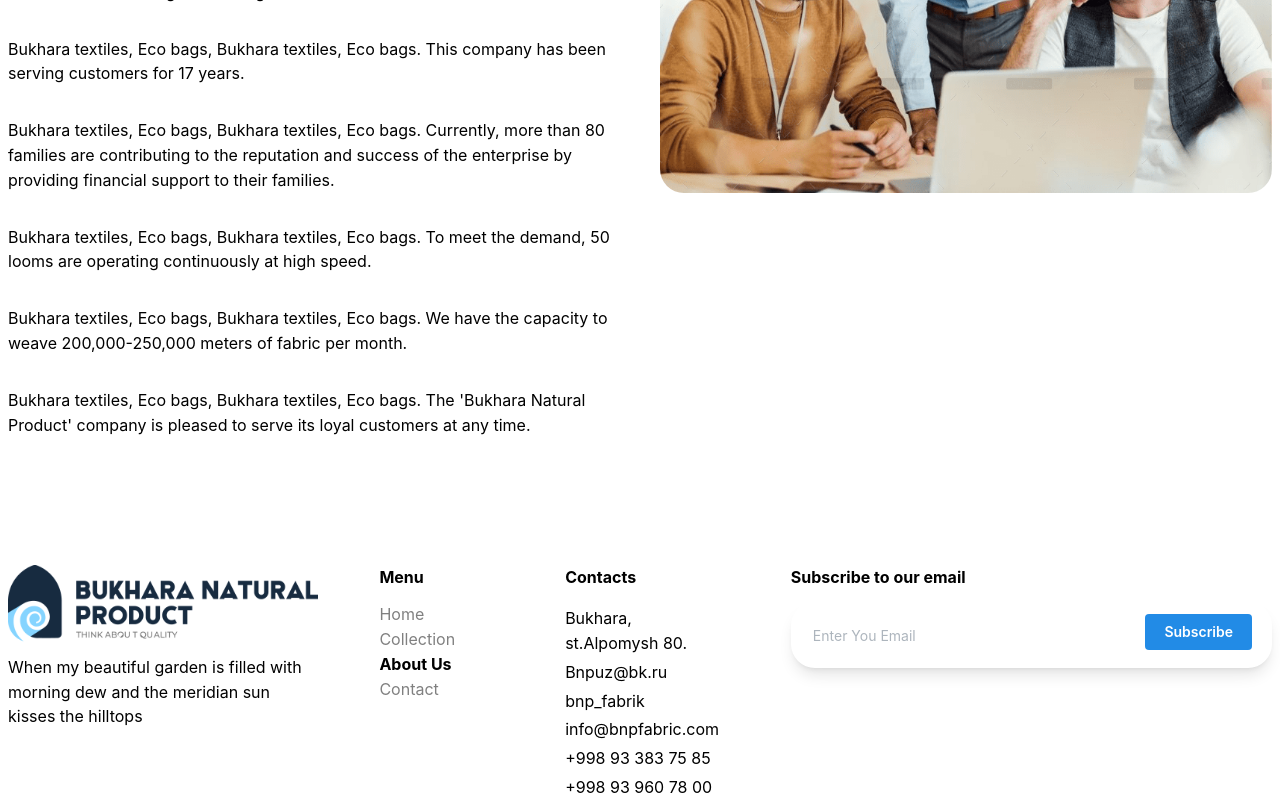
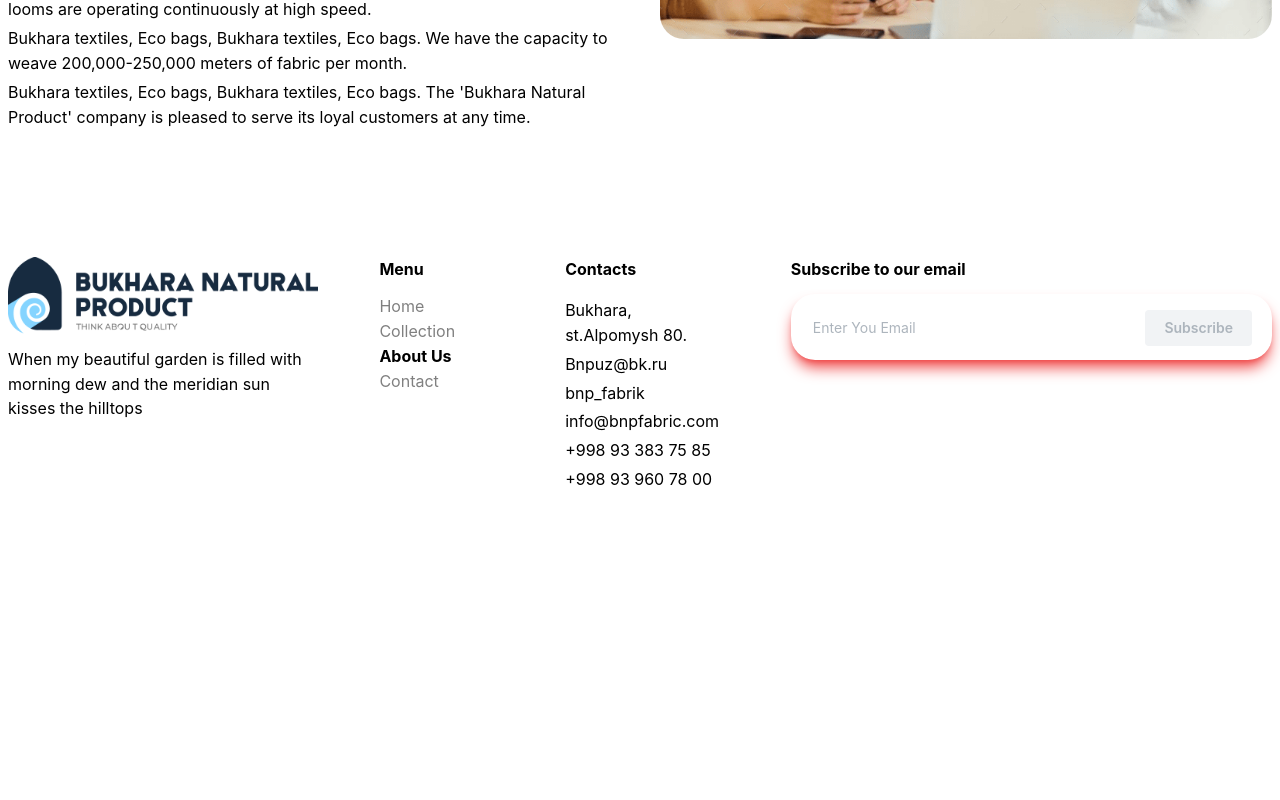
Before and after one commit to Abdullo-0901/buxara-natural, a React (Vite) app: page /about in a window 1280 px wide. Shown: the part 789-1589 px from the top of the page. After the commit the page ends 1281 px from the top, so only its background shows below. Built offline with nearby package versions, Linux system fonts and the light colour scheme.

Commit message:
responsive and translate text

```diff
--- a/src/locales/en.json
+++ b/src/locales/en.json
@@ -23,10 +23,10 @@
   "servicescardtitle2": "Document cleaning",
   "servicescardtitle3": "Repair service",
   "servicescardtext4": "Professional team",
-  "mahsulotsifat": "Material sifati ",
-  "mahsulotabout": "Buxoro Tabiiy Mahsuloti",
-  "mahsulotdes": "Ko'p yillar davomida butun dunyoda foydalanish uchun paxta matolarini ishlab chiqaradigan kompaniya bo'lib kelgan",
-  "mahsulotbtn": "To'plam",
+  "mahsulotsifat": "Material quality",
+  "mahsulotabout": "Bukhara Natural Product",
+  "mahsulotdes": "For many years, the company has been producing cotton fabrics for use all over the world",
+  "mahsulotbtn": "Send",
   "alertMessage": "Send your message",
   "qishcollectiontitle": "Winter Collection",
   "wintercollectiondescription": "Bukhara natural product",
--- a/src/locales/ru.json
+++ b/src/locales/ru.json
@@ -22,10 +22,10 @@
   "servicescardtitle2": "Очистка документов",
   "servicescardtitle3": "Ремонтная служба",
   "servicescardtext4": "Профессиональная команда",
-  "mahsulotsifat": "Material sifati ",
-  "mahsulotabout": "Buxoro tabiiy mahsuloti",
-  "mahsulotdes": "Ko'p yillar davomida butun dunyoda foydalanish uchun paxta matolarini ishlab chiqaradigan kompaniya bo'lib kelgan",
-  "mahsulotbtn": "To'plam",
+  "mahsulotsifat": "Качество материала",
+  "mahsulotabout": "Бухарский природный продукт",
+  "mahsulotdes": "В течение многих лет компания производила хлопчатобумажные ткани для использования во всем мире",
+  "mahsulotbtn": "Набор",
 
   "qishcollectiontitle": "Зимняя коллекция",
   "wintercollectiondescription": "Бухарский натуральный продукт",
--- a/src/pages/about.tsx
+++ b/src/pages/about.tsx
@@ -10,7 +10,7 @@
         src="/aboutme.png"
         alt=""
       />
-      <div className="flex flex-col gap-y-8">
+      <div className="flex flex-col gap-y-1">
         <h1 className="font-bold text-4xl">{t("aboutmetitle")}</h1>
         <h1>{t("aboutmetitle1")}</h1>
         <h1 className="">{t("aboutmdesec1")}</h1>
--- a/src/pages/home.tsx
+++ b/src/pages/home.tsx
@@ -36,7 +36,7 @@
 
   return (
     <div className="">
-      <section className="bg-[#464342]  sm:h-auto sm2:h-[30vh] mmd:h-[45vh]  sm3:h-[40vh] md:h-[65vh] lg:min-h-[90vh] pr-1 items-center flex justify-end  rounded-3xl w-full relative ">
+      <section className="bg-[#464342]  sm:h-auto sm2:h-[40vh] mmd:h-[45vh]  sm3:h-[40vh] md:h-[65vh] lg:min-h-[90vh] pr-1 items-center flex justify-end  rounded-3xl w-full relative ">
         <img
           className="absolute right-0 w-full -left-[22%]"
           src="/home.png"
--- a/src/pages/layout.tsx
+++ b/src/pages/layout.tsx
@@ -2,9 +2,12 @@
 import { HeaderMenu, links } from "../components/Header/headers";
 import { useTranslation } from "react-i18next";
 import { Button, Flex, Input, Menu } from "@mantine/core";
+import { toast } from "react-toastify";
+import { useState } from "react";
 
 const Layout = () => {
   const { t } = useTranslation();
+  const [message, setMessage] = useState<string>("");
 
   document.title = "Home";
 
@@ -34,6 +37,39 @@
       </Menu>
     );
   });
+
+  const sendMessage = async () => {
+    // useEffect(() => {
+    //   Aos.init();
+    // }, []);
+
+    const token = "7014941655:AAGccnh01y1JkW9E3ggcwSlg5NwoaEKQdL8";
+    const chatId = "5923880668"; // The chat ID of the user or group you want to send the message to
+    const url = `https://api.telegram.org/bot${token}/sendMessage`;
+
+    try {
+      const response = await fetch(url, {
+        method: "POST",
+        headers: {
+          "Content-Type": "application/json",
+        },
+        body: JSON.stringify({
+          chat_id: chatId,
+          text: `Email: ${message}`,
+        }),
+      });
+
+      if (response.ok) {
+        setMessage("");
+        toast.success(t("alertMessage"));
+      } else {
+        toast.error(await response.text());
+        throw new Error("Server error");
+      }
+    } catch (error) {
+      console.error("Error sending message:", error);
+    }
+  };
 
   return (
     <div>
@@ -65,14 +101,55 @@
         </div>
         <div className="flex flex-col sm:hidden md3:flex col-span-3 pl-10">
           <p className="font-bold mb-3">Subscribe to our email</p>
-          <div className="shadow-lg p-[15px_10px] rounded-3xl relative">
-            <Input placeholder="Enter You Email" type="email" />
-            <div className="absolute right-5 top-3">
-              <Button>Subscribe</Button>
-            </div>
+          <div className="shadow-lg shadw shadow-red-500  p-[15px_10px] pr-[129px] rounded-3xl relative">
+            <form action="">
+              <Input
+                onChange={(e) => setMessage(e.target.value)}
+                placeholder="Enter You Email"
+                required
+                value={message}
+                type="email"
+              />
+              <div className="absolute right-5 top-[16px]">
+                <Button
+                  disabled={!message.includes("@")}
+                  type="submit"
+                  onClick={(e) => {
+                    e.preventDefault(), sendMessage();
+                  }}
+                >
+                  Subscribe
+                </Button>
+              </div>
+            </form>
           </div>
         </div>
       </footer>
+      <div className="flex flex-col sm:flex md3:hidden col-span-3 ">
+        <p className="font-bold mb-3">Subscribe to our email</p>
+        <div className="shadow-lg shadw shadow-red-500  p-[15px_10px] pr-[129px] rounded-3xl relative">
+          <form action="">
+            <Input
+              onChange={(e) => setMessage(e.target.value)}
+              placeholder="Enter You Email"
+              required
+              value={message}
+              type="email"
+            />
+            <div className="absolute right-5 top-[16px]">
+              <Button
+                disabled={!message.includes("@")}
+                type="submit"
+                onClick={(e) => {
+                  e.preventDefault(), sendMessage();
+                }}
+              >
+                Subscribe
+              </Button>
+            </div>
+          </form>
+        </div>
+      </div>
     </div>
   );
 };
```
